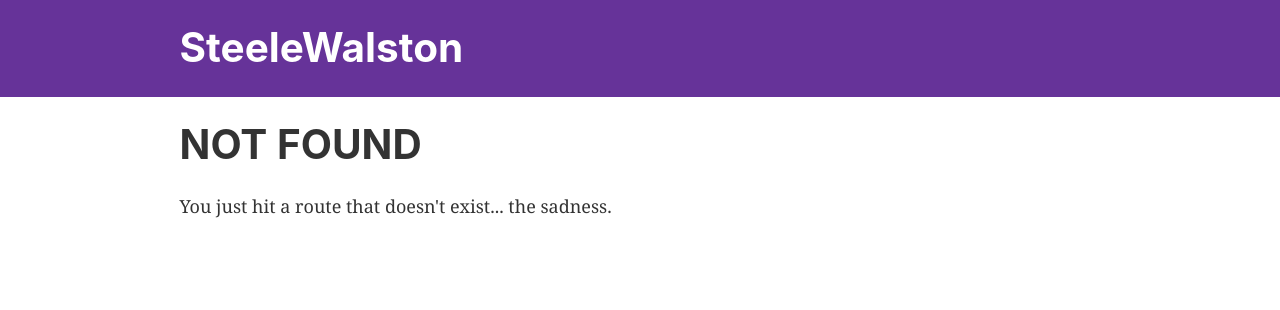
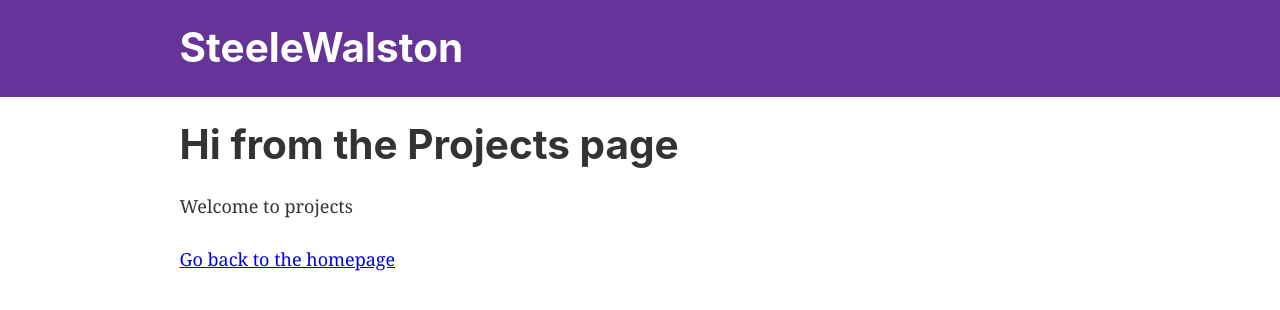
Before and after one commit to SteeleWalston/Port01, a Gatsby site: page /projects in a window 1280 px wide. Before the commit this address had no page. Built offline with nearby package versions, Linux system fonts and the light colour scheme; Gatsby itself is replaced by a stand-in of ours.

Commit message:
playing with the routes

```diff
--- /dev/null
+++ b/src/pages/about.js
@@ -0,0 +1,14 @@
+import React from 'react'
+import { Link } from 'gatsby'
+
+import Layout from '../components/layout'
+
+const About = () => (
+  <Layout>
+    <h1>Hi from the About page</h1>
+    <p>Welcome to About</p>
+    <Link to="/">Go back to the homepage</Link>
+  </Layout>
+)
+
+export default About
--- a/src/pages/index.js
+++ b/src/pages/index.js
@@ -8,7 +8,9 @@ const IndexPage = () => (
     <h1>Hi people</h1>
     <p>Welcome to your new Gatsby site.</p>
     <p>Now go build something great.</p>
-    <Link to="/page-2/">Go to page 2</Link>
+    <Link to="/about/">About</Link>
+    <br/>
+    <Link to="/projects/">Projects</Link>
   </Layout>
 )
 
--- a/src/pages/page-2.js
+++ b/src/pages/projects.js
@@ -3,12 +3,12 @@ import { Link } from 'gatsby'
 
 import Layout from '../components/layout'
 
-const SecondPage = () => (
+const Projects = () => (
   <Layout>
-    <h1>Hi from the second page</h1>
-    <p>Welcome to page 2</p>
+    <h1>Hi from the Projects page</h1>
+    <p>Welcome to projects</p>
     <Link to="/">Go back to the homepage</Link>
   </Layout>
 )
 
-export default SecondPage
+export default Projects
```
